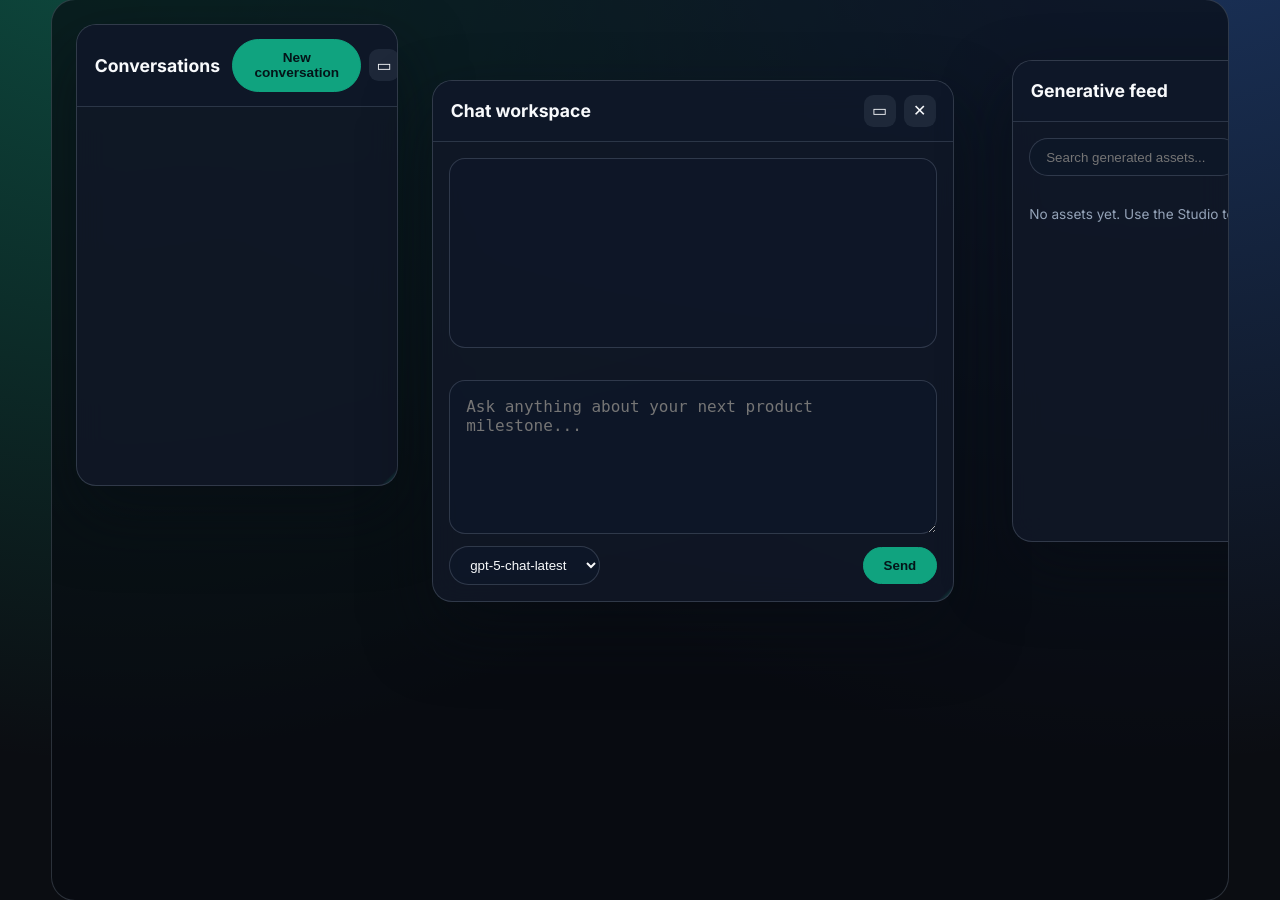
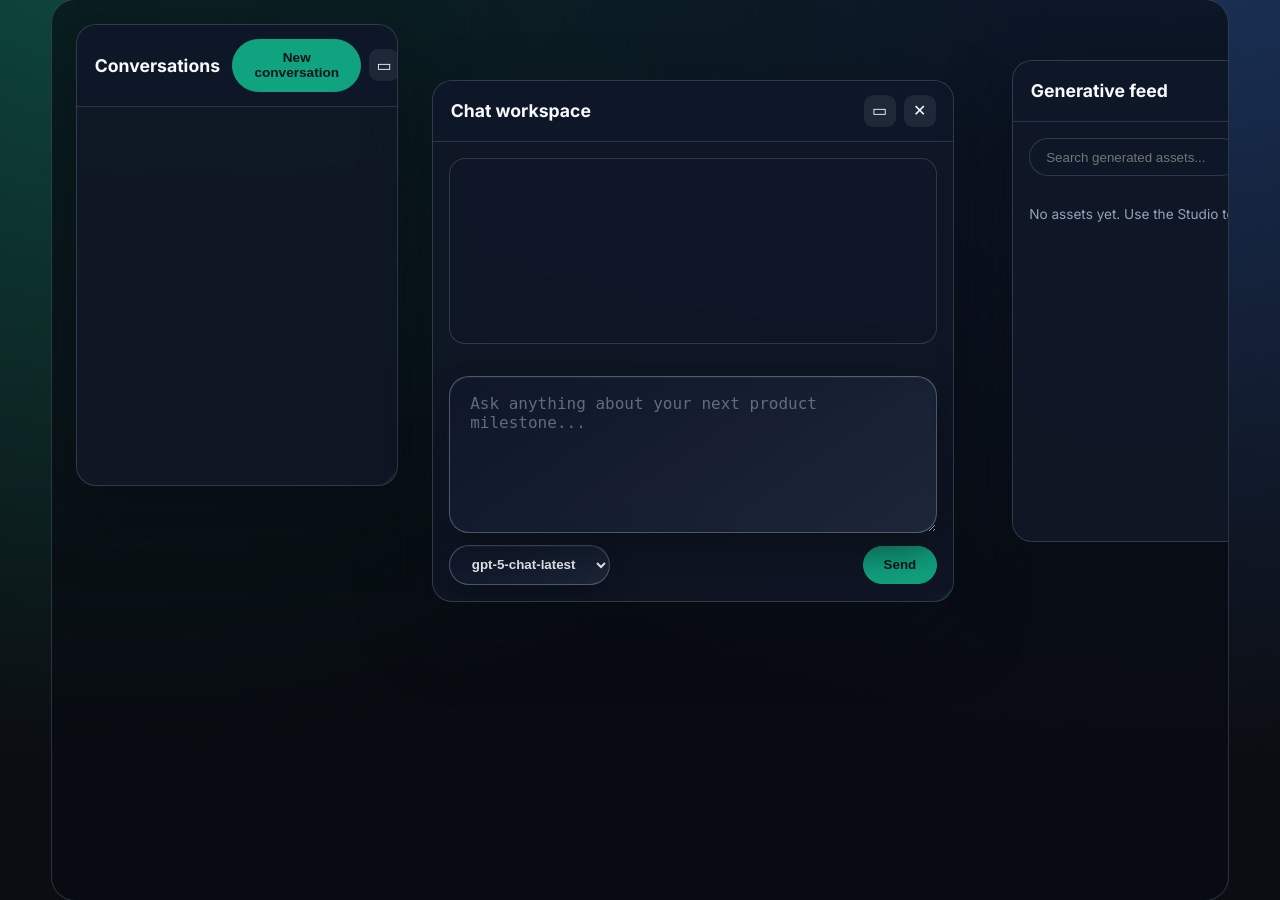
Before and after one commit to lalomorales22/a-repo-for-codex, a FastAPI app: page / in a window 1280 px wide. Shown: the part 462-1362 px from the top of the page. Run offline with FastAPI, Linux system fonts and the light colour scheme; data that the repository does not hold is empty; some libraries are stand-ins or nearby versions.

Commit message:
Refresh widget input styling

```diff
--- a/app/static/style.css
+++ b/app/static/style.css
@@ -7,6 +7,10 @@
   --text: #f8fafc;
   --muted: #94a3b8;
   --border: rgba(148, 163, 184, 0.25);
+  --input-bg: linear-gradient(145deg, rgba(15, 23, 42, 0.9), rgba(30, 41, 59, 0.85));
+  --input-border: rgba(148, 163, 184, 0.45);
+  --input-highlight: rgba(59, 130, 246, 0.85);
+  --input-glow: rgba(59, 130, 246, 0.25);
   font-family: "Inter", system-ui, sans-serif;
 }
 
@@ -890,12 +917,30 @@
 .chat-form textarea {
   resize: vertical;
   min-height: 120px;
-  border-radius: 1rem;
-  border: 1px solid var(--border);
-  background: rgba(15, 23, 42, 0.65);
-  padding: 1rem;
+  border-radius: 1.25rem;
+  border: 1px solid var(--input-border);
+  background: var(--input-bg);
+  padding: 1.1rem 1.25rem;
   color: var(--text);
   font-size: 1rem;
+  box-shadow: inset 0 1px 0 rgba(255, 255, 255, 0.05), 0 16px 40px rgba(8, 11, 18, 0.6);
+  backdrop-filter: blur(14px);
+  transition: border-color 0.25s ease, box-shadow 0.3s ease, transform 0.2s ease;
+  outline: none;
+}
+
+.chat-form textarea::placeholder {
+  color: rgba(148, 163, 184, 0.6);
+}
+
+.chat-form textarea:hover {
+  border-color: rgba(148, 163, 184, 0.65);
+}
+
+.chat-form textarea:focus {
+  border-color: var(--input-highlight);
+  box-shadow: inset 0 1px 0 rgba(255, 255, 255, 0.1), 0 0 0 2px var(--input-glow), 0 22px 50px rgba(37, 99, 235, 0.35);
+  transform: translateY(-1px);
 }
 
 .chat-form__controls {
@@ -907,11 +952,21 @@
 
 .chat-form select {
   border-radius: 999px;
-  border: 1px solid var(--border);
-  background: rgba(15, 23, 42, 0.65);
-  padding: 0.6rem 1rem;
-  color: var(--text);
-  font-weight: 500;
+  border: 1px solid var(--input-border);
+  background: var(--input-bg);
+  padding: 0.65rem 1.1rem;
+  color: var(--text);
+  font-weight: 600;
+  box-shadow: inset 0 1px 0 rgba(255, 255, 255, 0.05), 0 12px 30px rgba(8, 11, 18, 0.45);
+  transition: border-color 0.25s ease, box-shadow 0.3s ease, transform 0.2s ease;
+}
+
+.chat-form select:focus,
+.chat-form select:hover {
+  border-color: var(--input-highlight);
+  box-shadow: inset 0 1px 0 rgba(255, 255, 255, 0.08), 0 0 0 2px var(--input-glow), 0 18px 40px rgba(15, 118, 110, 0.3);
+  outline: none;
+  transform: translateY(-1px);
 }
 
 .gallery {
```
Also changed, not shown: other parts of app/static/style.css (+28 -5 lines).
